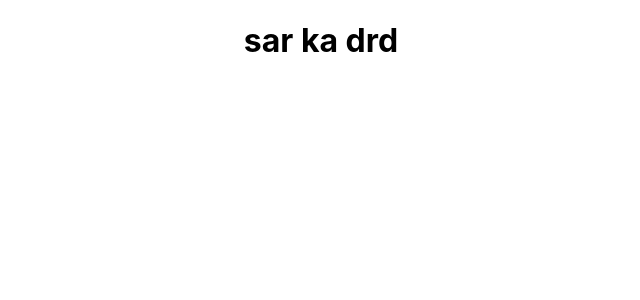
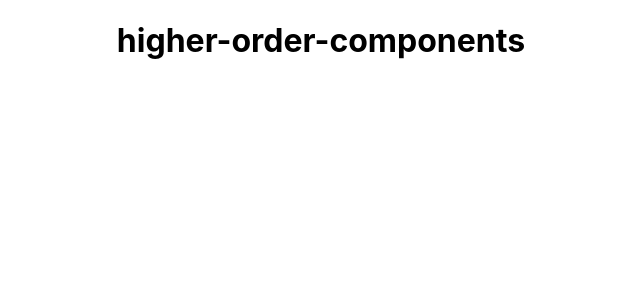
Before and after one commit to Javeria746/Enterprise-, a React (Create React App) app in the folder enterprise/: page / in a window 1280 px wide. Shown: the top 300 px of the page, without its empty margins (319-959 px from the left). Built offline with nearby package versions, Linux system fonts and the light colour scheme.

Commit message:
modified

```diff
--- a/enterprise/src/App.js
+++ b/enterprise/src/App.js
@@ -4,7 +4,7 @@ import './App.css';
 function App() {
   return (
     <div className="App">
-      <h1>sar ka drd</h1>
+      <h1>higher-order-components</h1>
     </div>
   );
 }
```
